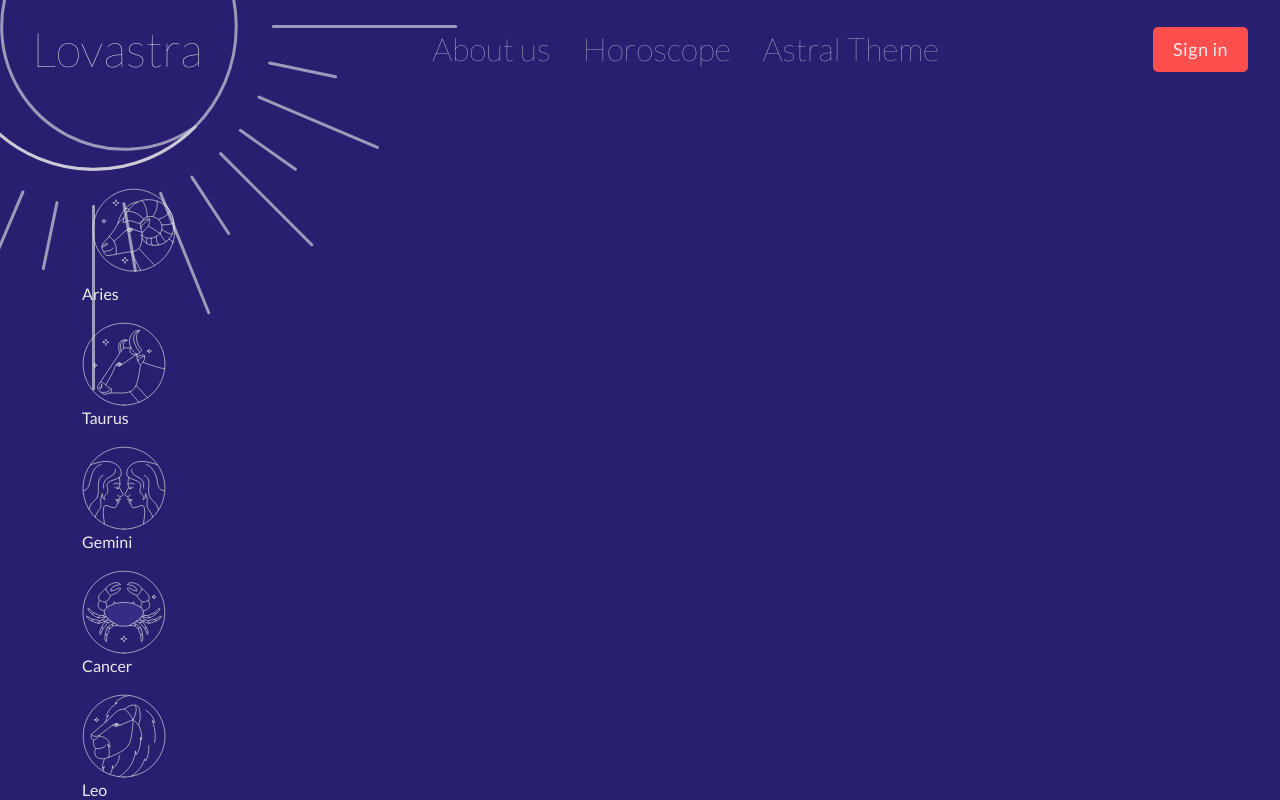
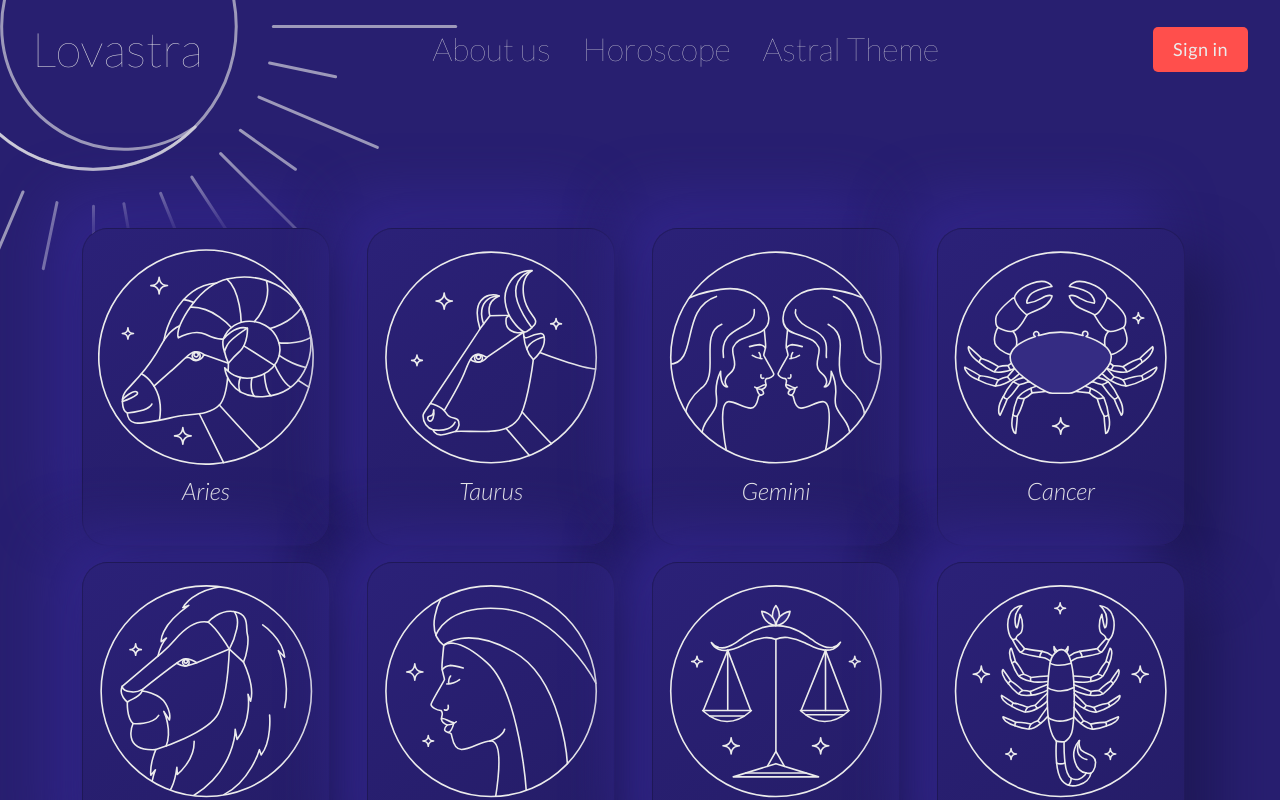
Before and after one commit to Jo-nana/lovastra, a React (Create React App) app: page /horoscope in a window 1280 px wide. Shown: the top 800 px of the page. Built offline with nearby package versions, Linux system fonts and the light colour scheme; no server answers.

Commit message:
styled cards + handle a function to show the horsocope info when we clicked on the card"

```diff
--- a/src/components/context/horoscope/horoscope.context.jsx
+++ b/src/components/context/horoscope/horoscope.context.jsx
@@ -3,9 +3,10 @@ import React, { useState, useEffect } from 'react';
 // Create a context for the horoscope data
 export const HoroscopeContext = React.createContext();
 
-const HoroscopeProvider = ({ children, sign }) => {
+const HoroscopeProvider = ({ children }) => {
   // set the initial state of the horoscope data
   const [horoscopeData, setHoroscopeData] = useState({});
+  const [sign, setSign] = useState('aries');
 
   // fetch the horoscope data from the API
   useEffect(() => {
@@ -18,7 +19,7 @@ const HoroscopeProvider = ({ children, sign }) => {
 
   // return the context provider with the horoscope data
   return (
-    <HoroscopeContext.Provider value={{ horoscopeData }}>
+    <HoroscopeContext.Provider value={{ horoscopeData, setSign }}>
       {children}
     </HoroscopeContext.Provider>
   );
--- a/src/components/routes/horoscope/horoscope.component.jsx
+++ b/src/components/routes/horoscope/horoscope.component.jsx
@@ -1,5 +1,6 @@
-import React, { useContext } from 'react';
+import React, { useContext, useState } from 'react';
 import { HoroscopeContext } from '../../context/horoscope/horoscope.context';
+import './horoscope.styles.scss';
 
 // importing the images for each signs
 import ariesImage from '../../../assets/images/logoSigns/aries.svg';
@@ -34,20 +35,61 @@ const signs = [
 
 
 const Horoscope = () => {
-  const { horoscopeData } = useContext(HoroscopeContext);
+  const { horoscopeData, setSign } = useContext(HoroscopeContext);
+  const [showHoroscope, setShowHoroscope] = useState(false);
+  const [showCards, setShowCards] = useState(true);
+  const [selectedSign, setSelectedSign] = useState('');
 
-  return(
+  // handle click on each card to show the horoscope info
+  const handleClick = (sign) => {
+    setSign(sign.name.toLowerCase());
+    setSelectedSign(sign.name);
+    setShowHoroscope(true);
+    setShowCards(false);
+  };
+  console.log(handleClick)
+
+  // handle click on the X button to hide the horoscope info
+  const handleHideHoroscope = () => {
+    setShowHoroscope(false);
+    setShowCards(true);
+  };
+
+  return (
     <div className="container">
-      <div>
-      {signs.map((sign) => (
-        <div className="sign-card" key={sign.name}>
-          <img src={sign.imgSrc} alt={sign.name} />
-          <p>{sign.name}</p>
+      <h1 id="horoscope-title">{horoscopeData.current_date}</h1>
+
+      {/** show the cards if showCards is true */}
+      {showCards && (
+        <div className="row">
+          {signs.map((sign) => (
+            <div className="col-md-3 mb-3" key={sign.name} onClick={() => handleClick(sign)}>
+              <div className="card">
+                <img src={sign.imgSrc} alt={sign.name} />
+                <p>{sign.name}</p>
+              </div>
+            </div>
+          ))}
         </div>
-      ))}
-      </div>
+      )}
+
+      {/** show the horoscope info if showHoroscope is true */}
+      {showHoroscope && (
+        <div className="row">
+          <div className="col-md-12">
+            <div className="card">
+              <div className="card-header">
+                <h2>{selectedSign}</h2>
+                <button className="btn btn-danger" onClick={handleHideHoroscope}>X</button>
+              </div>
+                <p>{horoscopeData.description}</p>
+            </div>
+          </div>
+        </div>
+      )}
     </div>
-  )
-}
+  );
+};
+
 
 export default Horoscope;
--- /dev/null
+++ b/src/components/routes/horoscope/horoscope.styles.scss
@@ -0,0 +1,58 @@
+@import '../../../index.scss';
+
+.card{
+  width: 95%;
+  border-radius: 26px;
+  background: linear-gradient(145deg, #2b2178, #241c65);
+  box-shadow:  28px 28px 56px #1e1855,
+             -28px -28px 56px #32268b;
+  padding: 20px 15px;
+  cursor: pointer;
+
+  .img{
+    width: 80%;
+    height: 80%;
+    border-radius: 5px;
+  }
+  p{
+    color: $secondary-color;
+    font-size: 24px;
+    font-weight: $light-font-weight;
+    font-family: $lato;
+    text-align: center;
+    margin-top: 8px;
+    font-style: italic;
+  }
+}
+
+#horoscope-title{
+  color: $secondary-color;
+  font-size: 4rem;
+  font-weight: $light-font-weight;
+  font-family: $lato;
+  text-align: center;
+  margin: 10px 0 50px 0;
+}
+
+
+.card-header{
+  display: flex;
+  justify-content: space-between;
+  border-bottom: 0.5px solid $secondary-color;
+
+  h2{
+    color: $secondary-color;
+    font-size: 2rem;
+    font-weight: $regular-font-weight;
+    font-family: $lato;
+  }
+
+  .btn{
+    background-color: $primary-color;
+    border: none;
+
+    &:hover{
+      opacity: 0.8;
+    }
+  }
+}
```
Also changed, not shown: src/assets/images/logoSigns/aries.svg.
